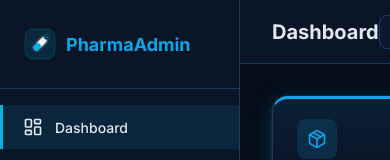
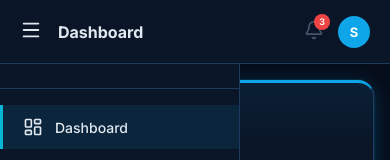
Before and after one commit to awaimeryasin78/PharmaAdmin, a React (Vite) app in the folder Front_End/: page /dashboard in a window 390 px wide. Shown: the top 160 px of the page. Built offline with nearby package versions, Linux system fonts and the light colour scheme; no server answers; sample sign-in values are in the browser's storage.

Commit message:
Adjusting Code for Mobile layout

```diff
--- a/Front_End/src/components/Layout.jsx
+++ b/Front_End/src/components/Layout.jsx
@@ -1,16 +1,36 @@
+import { useState } from 'react'
 import Sidebar from './Sidebar'
 import Topbar from './Topbar'
+import { useIsMobile } from '../hooks/useIsMobile'
 
 const Layout = ({ children, title }) => {
+    const isMobile = useIsMobile()
+    const [sidebarOpen, setSidebarOpen] = useState(false)
+
     return (
-        <div style={{ display: 'flex', minHeight: '100vh' }}>
-            <Sidebar />
-            <div style={{ marginLeft: '240px', flex: 1 }}>
-                <Topbar title={title} />
+        <div style={{ display: 'flex', minHeight: '100vh', position: 'relative' }}>
+            <Sidebar
+                isMobile={isMobile}
+                isOpen={sidebarOpen}
+                onClose={() => setSidebarOpen(false)}
+            />
+            <div style={{
+                marginLeft: isMobile ? 0 : '240px',
+                flex: 1,
+                width: '100%',
+                minWidth: 0
+            }}>
+                <Topbar
+                    title={title}
+                    isMobile={isMobile}
+                    onMenuClick={() => setSidebarOpen(true)}
+                />
                 <main style={{
                     marginTop: '64px',
-                    padding: '32px',
-                    minHeight: 'calc(100vh - 64px)'
+                    padding: isMobile ? '16px' : '32px',
+                    minHeight: 'calc(100vh - 64px)',
+                    boxSizing: 'border-box',
+                    overflowX: 'hidden'
                 }}>
                     {children}
                 </main>
--- a/Front_End/src/components/Topbar.jsx
+++ b/Front_End/src/components/Topbar.jsx
@@ -1,8 +1,8 @@
 import { useAuth } from '../context/AuthContext'
-import { Search, Bell } from 'lucide-react'
+import { Search, Bell, Menu } from 'lucide-react'
 import { useState } from 'react'
 
-const Topbar = ({ title }) => {
+const Topbar = ({ title, isMobile, onMenuClick }) => {
     const { user } = useAuth()
     const [search, setSearch] = useState('')
 
@@ -14,25 +14,41 @@ const Topbar = ({ title }) => {
             display: 'flex',
             alignItems: 'center',
             justifyContent: 'space-between',
-            padding: '0 32px',
+            padding: isMobile ? '0 16px' : '0 32px',
             position: 'fixed',
             top: 0,
-            left: '240px',
+            left: isMobile ? 0 : '240px',
             right: 0,
-            zIndex: 99,
-            transition: 'background-color 250ms ease, border-color 250ms ease'
+            zIndex: 100,
+            transition: 'background-color 250ms ease, border-color 250ms ease',
+            gap: '12px'
         }}>
+            <div style={{ display: 'flex', alignItems: 'center', gap: '12px', minWidth: 0 }}>
+                {isMobile && (
+                    <button onClick={onMenuClick} style={{
+                        background: 'none', border: 'none', cursor: 'pointer',
+                        color: 'var(--text-primary)', padding: '4px', flexShrink: 0
+                    }}>
+                        <Menu size={22} />
+                    </button>
+                )}
                 <h1 style={{
-                fontSize: '20px',
+                    fontSize: isMobile ? '16px' : '20px',
                     fontWeight: '700',
-                color: 'var(--text-primary)'
+                    color: 'var(--text-primary)',
+                    whiteSpace: 'nowrap',
+                    overflow: 'hidden',
+                    textOverflow: 'ellipsis'
                 }}>{title}</h1>
+            </div>
 
             <div style={{
                 display: 'flex',
                 alignItems: 'center',
-                gap: '16px'
+                gap: isMobile ? '10px' : '16px',
+                flexShrink: 0
             }}>
+                {!isMobile && (
                     <div style={{
                         display: 'flex',
                         alignItems: 'center',
@@ -40,7 +56,7 @@ const Topbar = ({ title }) => {
                         background: 'var(--bg-input)',
                         border: '0.5px solid var(--border-card)',
                         borderRadius: '8px',
-                    padding: '8px 14px',
+                        padding: '0 14px',
                         width: '280px'
                     }}>
                         <Search size={16} color='var(--text-muted)' />
@@ -59,6 +75,7 @@ const Topbar = ({ title }) => {
                             }}
                         />
                     </div>
+                )}
 
                 <div style={{ position: 'relative' }}>
                     <Bell size={20} color='var(--text-muted)' style={{ cursor: 'pointer' }} />
@@ -83,9 +100,9 @@ const Topbar = ({ title }) => {
                     display: 'flex',
                     alignItems: 'center',
                     gap: '10px',
-                    padding: '6px 12px',
-                    background: 'var(--bg-input)',
-                    border: '0.5px solid var(--border-card)',
+                    padding: isMobile ? '4px' : '6px 12px',
+                    background: isMobile ? 'transparent' : 'var(--bg-input)',
+                    border: isMobile ? 'none' : '0.5px solid var(--border-card)',
                     borderRadius: '8px',
                     cursor: 'pointer'
                 }}>
@@ -99,16 +116,19 @@ const Topbar = ({ title }) => {
                         justifyContent: 'center',
                         fontSize: '13px',
                         fontWeight: '700',
-                        color: '#fff'
+                        color: '#fff',
+                        flexShrink: 0
                     }}>
                         {user?.name?.charAt(0).toUpperCase() || 'A'}
                     </div>
+                    {!isMobile && (
                         <div>
                             <div style={{ fontSize: '13px', fontWeight: '500', color: 'var(--text-primary)' }}>
                                 {user?.name || 'Admin'}
                             </div>
                             <div style={{ fontSize: '11px', color: 'var(--text-muted)' }}>● Online</div>
                         </div>
+                    )}
                 </div>
             </div>
         </div>
--- /dev/null
+++ b/Front_End/src/hooks/useIsMobile.js
@@ -0,0 +1,13 @@
+import { useState, useEffect } from 'react'
+
+export const useIsMobile = (breakpoint = 768) => {
+    const [isMobile, setIsMobile] = useState(window.innerWidth < breakpoint)
+
+    useEffect(() => {
+        const handleResize = () => setIsMobile(window.innerWidth < breakpoint)
+        window.addEventListener('resize', handleResize)
+        return () => window.removeEventListener('resize', handleResize)
+    }, [breakpoint])
+
+    return isMobile
+}
```
Lines whose indentation alone changed are shown as unchanged.
